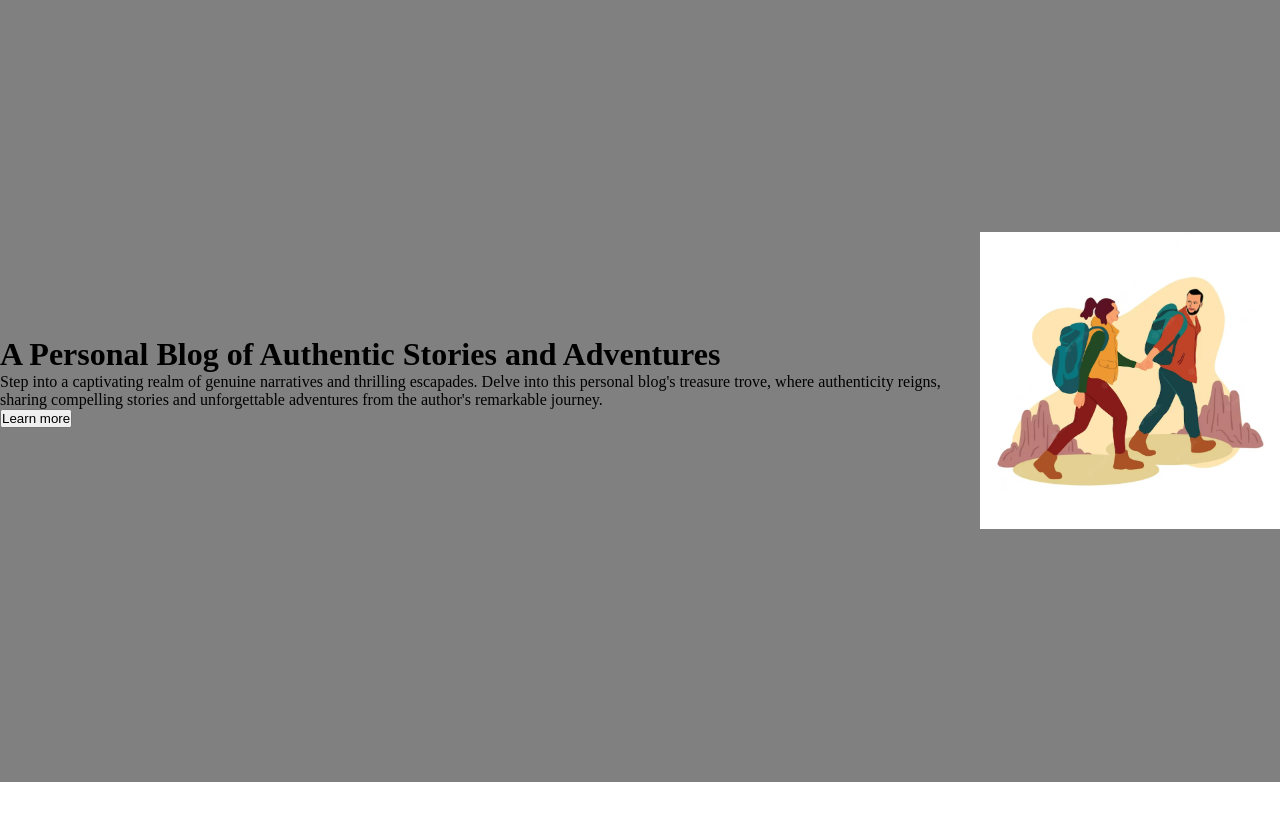
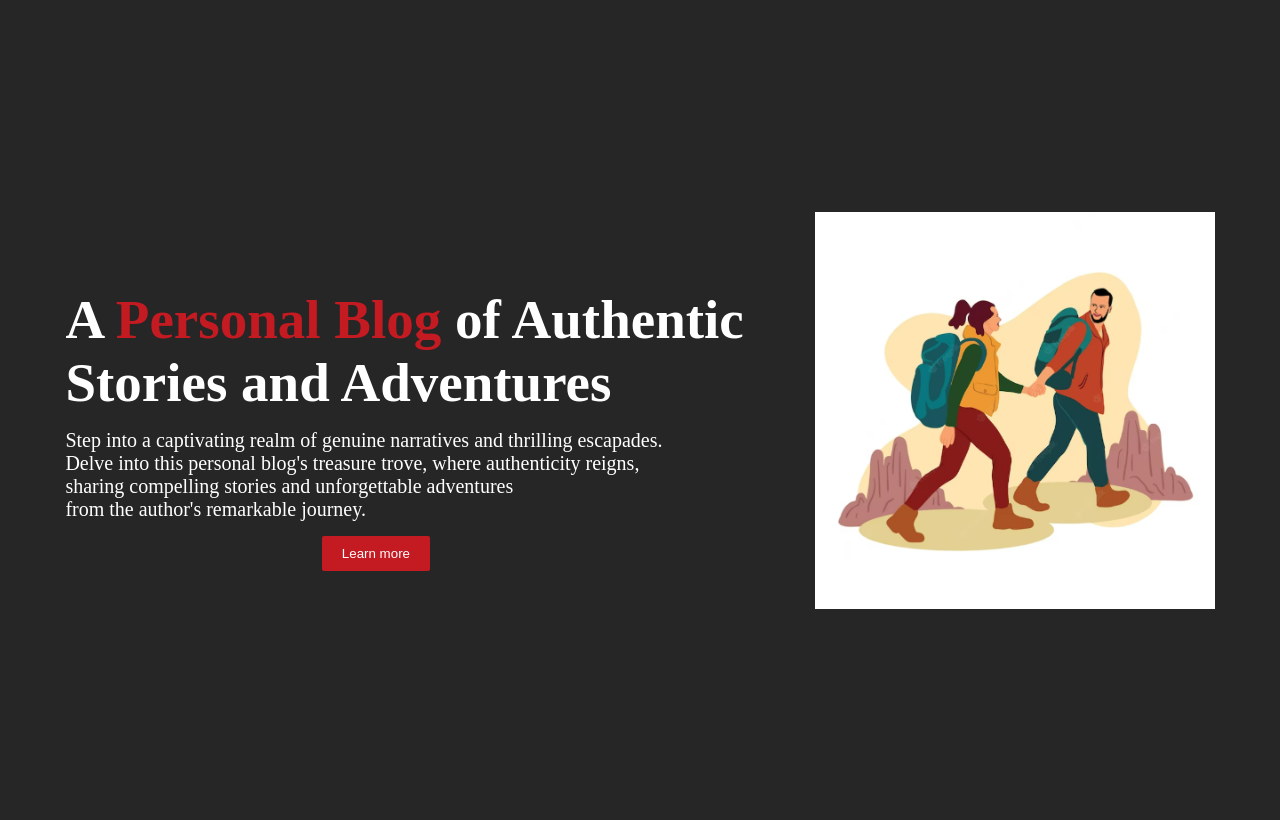
Before and after one commit to sagorcodes/personal-blog, a plain HTML site: page index.html in a window 1280 px wide. Shown: the part 70-890 px from the top of the page. Before the commit the page ends 852 px from the top, so only its background shows below. Drawn offline with Linux system fonts and the light colour scheme.

Commit message:
add some Style and colour

```diff
--- a/index.html
+++ b/index.html
@@ -12,7 +12,7 @@
       <nav>
         <div class="menu-container">
           <div class="logo">
-                <img class="logo" src="images/logo.png" alt="logo">
+            <img class="logo" src="images/logo.png" alt="logo" />
           </div>
           <div class="menus">
             <a class="menu" href="#">Home</a>
@@ -24,16 +24,30 @@
       </nav>
     </header>
     <main>
+      <section>
         <div class="banner-container">
           <div class="banner-text">
-                <h1>A Personal Blog of Authentic Stories and Adventures</h1>
-                <p>Step into a captivating realm of genuine narratives and thrilling escapades. Delve into this personal blog's treasure trove, where authenticity reigns, sharing compelling stories and unforgettable adventures from the author's remarkable journey.</p>
-                <button>Learn more</button>
+            <h1 class="title">
+              A <span style="color: #c41a21">Personal Blog</span> of Authentic
+              <br />
+              Stories and Adventures
+            </h1>
+            <p class="paragraph">
+              Step into a captivating realm of genuine narratives and thrilling
+              escapades. <br />
+              Delve into this personal blog's treasure trove, where authenticity
+              reigns,<br />
+              sharing compelling stories and unforgettable adventures <br />
+              from the author's remarkable journey.
+            </p>
+            <button class="btn">Learn more</button>
           </div>
           <div class="banner-photo">
-                <img class="banner-img" src="images/banner photo.png" alt="">
+            <img class="banner-img" src="images/banner photo.png" alt="" />
           </div>
         </div>
+      </section>
+      <!-- This is about section -->
     </main>
     <footer></footer>
   </body>
--- a/styles.css
+++ b/styles.css
@@ -28,12 +28,40 @@
     color: crimson;
 }
 .banner-img{
-    width: 300px;
+    width: 400px;
 }
 .banner-container{
     display: flex;
+    padding: 30px;
     justify-content: space-around;
     height: 100vh;
     align-items: center;
-    background-color: grey;
+    background-color: #262626;
+    color: #fff;
+    background-position: center;
+    background-size: cover;
+    background-repeat: no-repeat;
 }
+.title{
+    font-family: poppins sans-serif;
+    font-size: 55px;
+    font-weight: bold;
+}
+.paragraph{
+    font-family: poppins sans-serif;
+    font-size: 20px;
+    margin-top: 15px;
+    margin-bottom: 15px;
+}
+.btn{
+    padding: 10px 20px;
+    background-color: #C41A21;
+    color: #fff;
+    border: none;
+    border-radius: 2px;
+    position: absolute;
+    right: 850px;
+}
+.btn:hover{
+    background-color: #d7191f;
+}
```
Lines whose indentation alone changed are shown as unchanged.
